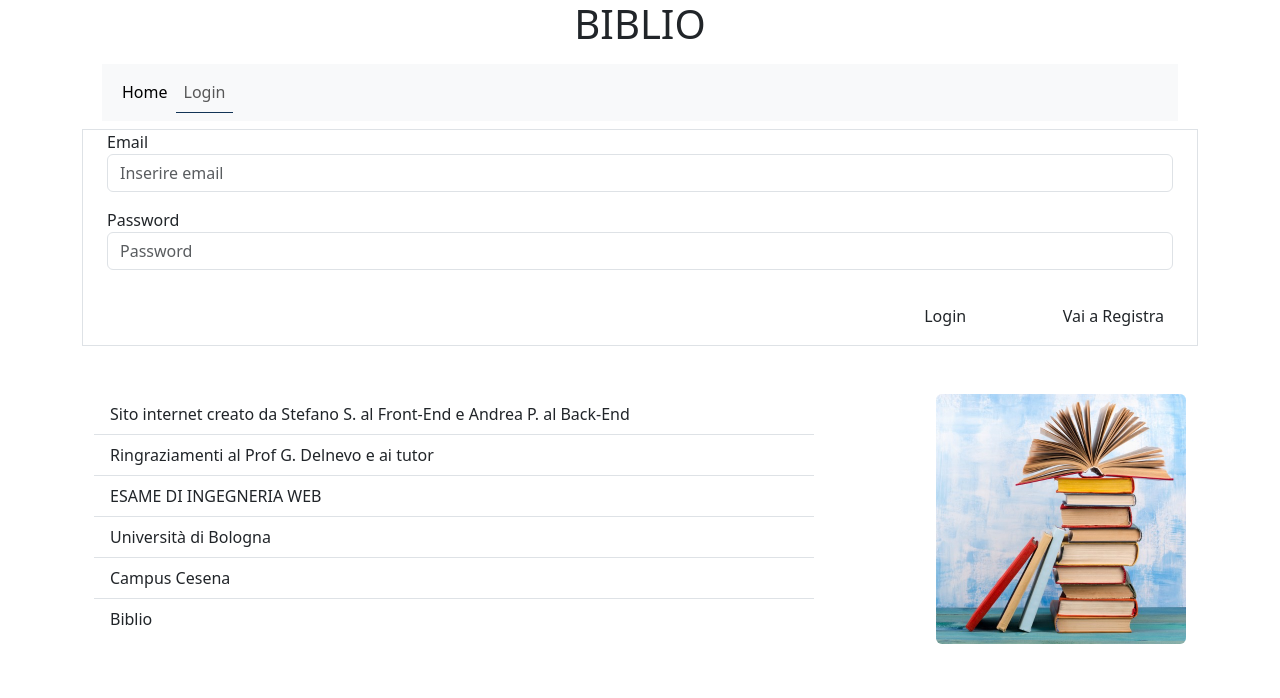
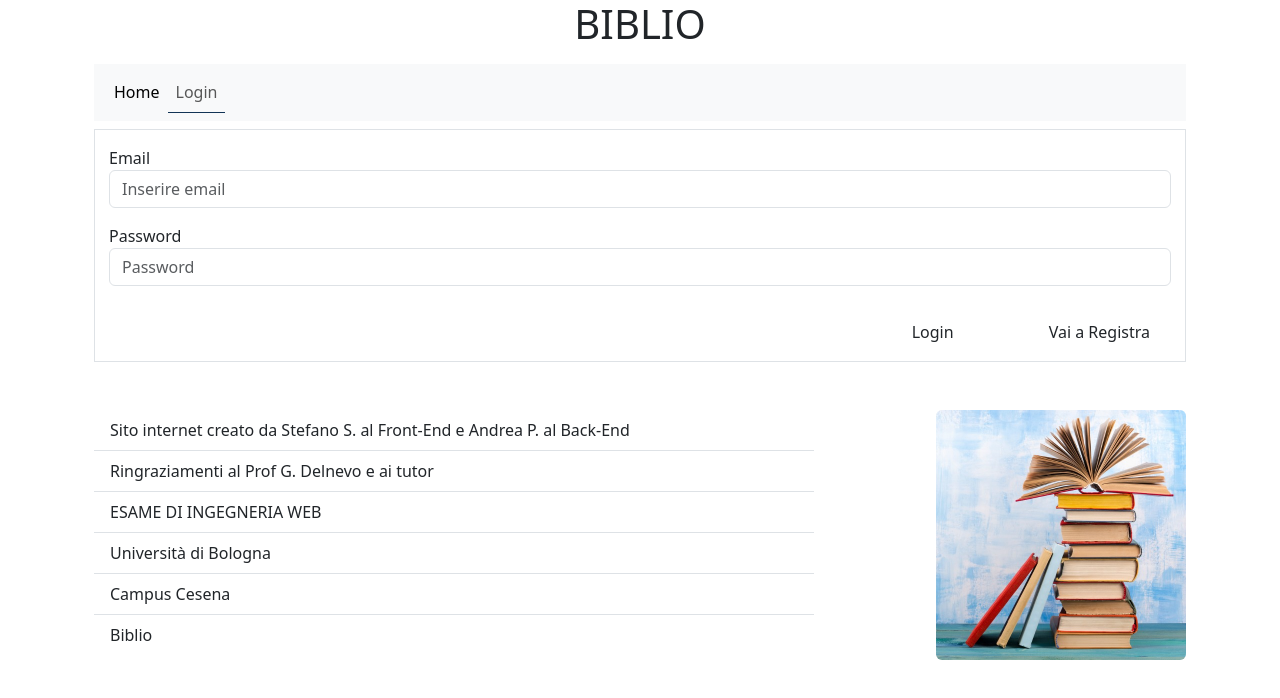
Before and after one commit to SantoSte2/ProgettoWeb2, a Vue app: page /Login in a window 1280 px wide. Shown: the top 698 px of the page. Built offline with nearby package versions, Linux system fonts and the light colour scheme.

Commit message:
solve alignement on all Tabs

```diff
--- a/src/components/AddCard.vue
+++ b/src/components/AddCard.vue
@@ -1,7 +1,7 @@
 <template>
 
-
-    <div class="container-md mx-1.5 border"><!--container mx-4 my-2 px-2 py-4 border/-->
+    <div class="container-fluid">
+        <div class="container border"><!--container mx-4 my-2 px-2 py-4 border/-->
             <div class="text-start">
                 <h3>Aggiungi Libro</h3>
             </div>
@@ -40,6 +40,7 @@
             </div>
 
 
+        </div>
     </div>
 
 </template>
--- a/src/components/ListaPrenotazioni.vue
+++ b/src/components/ListaPrenotazioni.vue
@@ -1,4 +1,5 @@
 <template>
+  <div class="container-fluid">
     <div class="container-md mx-1.5 border">
       <div class="hide">
         <!-- Mostra i filtri solo se l'utente è un bibliotecario -->
@@ -64,6 +65,12 @@
           </div>
         </div>
 
+
+
+      </div>
+    </div>
+      <div class="container-md mx-1.5 border">
+        <div class="hide">
           <!-- Sezione Code -->
           <Code
             :codeFiltrate="codeFiltrate"
@@ -71,7 +78,7 @@
             :rimuoviDallaCoda="rimuoviDallaCoda"
             @codeUpdated="fetchCode"
           />
-
+        </div>
       </div>
   </div>
 </template>
--- a/src/components/Login.vue
+++ b/src/components/Login.vue
@@ -1,16 +1,15 @@
 <template>
-  <div class="container-md mx-1.5 border"><!--mx-4 my-2 px-2 py-3/container-md-->
+  <div class="container-fluid"><!--mx-4 my-2 px-2 py-3/container-md-->
     <!-- Se l'utente è loggato, mostra il pulsante di logout, altrimenti mostra il modulo di login/registrazione -->
-    <div v-if="isLoggedIn">
-      <div class="container">
+    <div class="container-fluid border" v-if="isLoggedIn">
         <p>Benvenuto, {{ username }}!</p>
-      </div>
+
       <div class="d-grid gap-2 d-md-flex justify-content-sm-end">
         <button class="btn btn-primaryred me-md-2" @click="onLogout">Logout</button>
       </div>
 
     </div>
-    <div v-else>
+    <div class="container gx-1 border" v-else>
       <div v-if="isRegistering">
         <!-- Modulo di registrazione -->
         <form @submit.prevent="onRegister">
@@ -42,23 +41,19 @@
           </div>
         </form>
       </div>
-      <div v-else>
+      <div class="container" v-else>
         <!-- Modulo di login -->
         <form @submit.prevent="onLogin">
-          <div class="container mb-3">
-            <div class="form-group">
+            <div class="form-group mt-3 mb-3">
               <label for="loginEmail">Email</label>
               <input type="email" class="form-control" id="loginEmail" v-model="email" placeholder="Inserire email"
                 required>
             </div>
-          </div>
-          <div class="container mb-3">
-            <div class="form-group">
+            <div class="form-group mb-3">
               <label for="loginPassword">Password</label>
               <input type="password" class="form-control" id="loginPassword" v-model="password" placeholder="Password"
                 required>
             </div>
-          </div>
           <div class="d-grid gap-2 d-sm-flex justify-content-sm-end">
             <!--container mt-2 text-end/d-grid gap-2 d-sm-flex justify-content-sm-end-->
             <button type="submit" class="btn btn-primaryp me-md-2">Login</button>
--- a/src/components/ModificaLibro.vue
+++ b/src/components/ModificaLibro.vue
@@ -1,4 +1,5 @@
 <template>
+  <div class="container-fluid">
     <div class="container-md mx-1.5 border"><!--container mx-4 my-2 px-2 py-4 border-->
       <div class="text-start">
         <h3>Modifica Libro</h3>
@@ -79,6 +80,7 @@
         </div>
       </form>
     </div>
+  </div>
   </template>
 
   <script setup>
--- a/src/components/NavBar.vue
+++ b/src/components/NavBar.vue
@@ -1,5 +1,5 @@
 <template>
-  <div class="navbar px-2">
+  <div class="navbar">
     <div class="container-fluid">
       <nav class="navbar navbar-expand-sm bg-body-tertiary">
         <div class="container-fluid">
```
Lines whose indentation alone changed are shown as unchanged.
